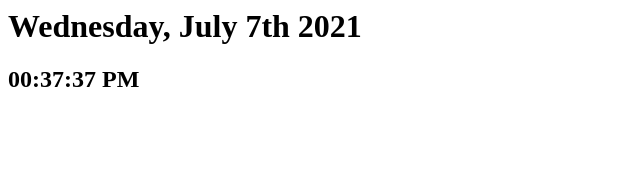
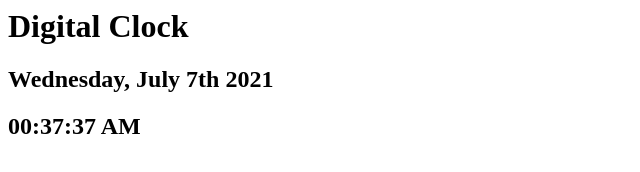
Before and after one commit to skillitzimberg/digital-clock, a plain HTML site: page index.html in a window 1280 px wide. Shown: the whole page, without its empty margins (0-640 px from the left). Drawn offline with Linux system fonts and the light colour scheme.

Commit message:
Display the meridian dynamically

```diff
--- a/index.html
+++ b/index.html
@@ -7,7 +7,11 @@
     <title>Digital Clock</title>
 </head>
 <body>
-    <h1 id="date"></h1>
-    <h2><span id="hours"></span>:<span id="minutes"></span>:<span id="seconds"></span> <span>PM</span></h2>
+    <h1>Digital Clock</h1>
+    <h2 id="date"></h2>
+    <h2>
+        <span id="hours"></span>:<span id="minutes"></span>:<span id="seconds"></span>
+        <span id="meridian"></span>
+    </h2>
 </body>
 </html>
--- a/main.js
+++ b/main.js
@@ -25,6 +25,11 @@ const monthsOfTheYear = {
     11: "December",
 }
 
+function runClock() {
+    setDate();
+    tick();
+}
+
 function setDate() {
     const dateElem = document.getElementById("date");
     let day = daysOfTheWeek[currentTime.getUTCDay()];
@@ -46,6 +51,11 @@ function setDate() {
     let hours = currentTime.getHours();
     const hoursElem = document.getElementById("hours");
     hoursElem.innerText = hours < 10 ? `0${hours}` : hours;
+
+    let meridian = getMeridian(hours);
+    const meridianElem = document.getElementById("meridian");
+    meridianElem.innerText = meridian;
+
 }
 
 function getOrdinalIndicator(t) {
@@ -59,6 +69,10 @@ function getOrdinalIndicator(t) {
         default:
             return "th";
     }
+}
+
+function getMeridian(hours) {
+    return hours < 12 ? "AM" : "PM"
 }
 
 function tick() {
@@ -79,9 +93,4 @@ function tick() {
     }, 1000);
 }
 
-function runClock() {
-    setDate();
-    tick();
-}
-
 runClock();
```
